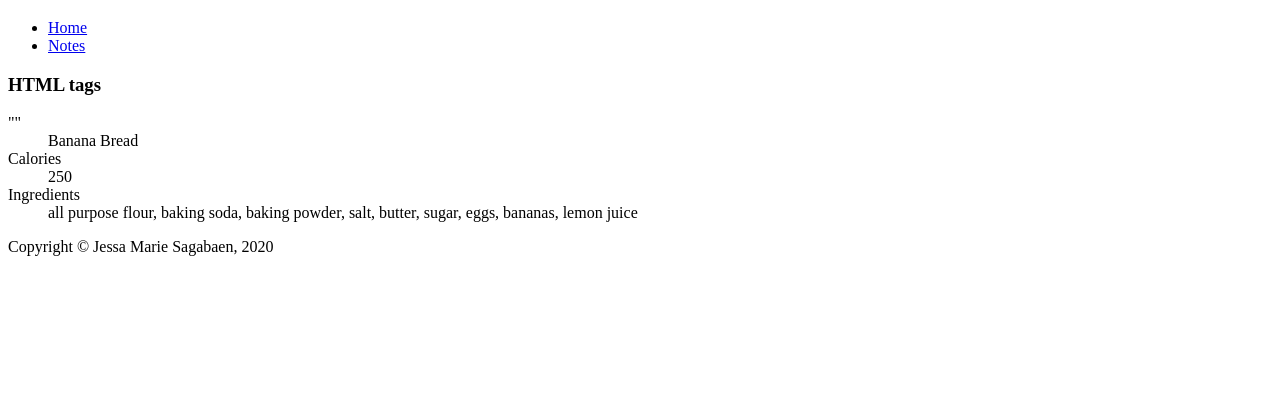
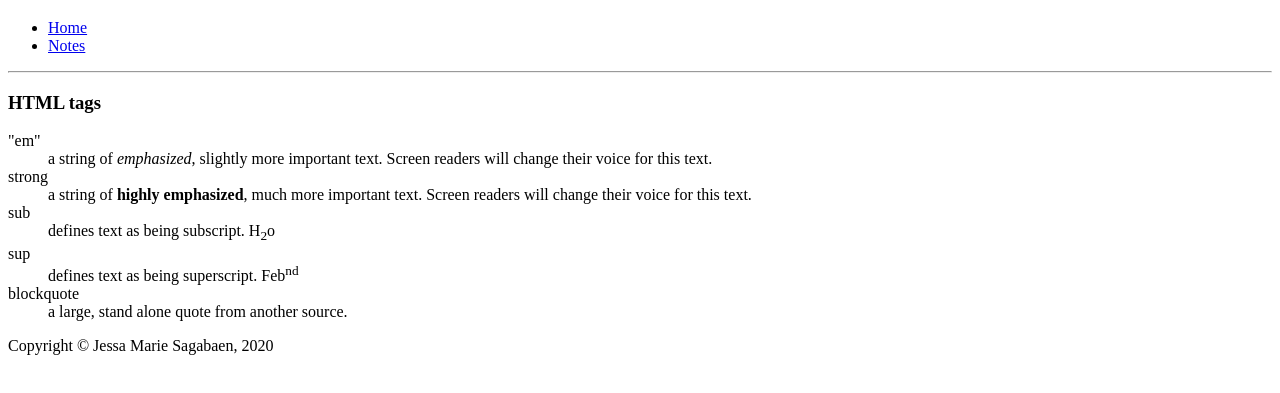
Before and after one commit to saga0022/fallterm.saga0022.github.io, a plain HTML site: page html-assignment/notes.html in a window 1280 px wide. Shown: the part 61-454 px from the top of the page. Drawn offline with Linux system fonts and the light colour scheme.

Commit message:
adding html tags

```diff
--- a/html-assignment/notes.html
+++ b/html-assignment/notes.html
@@ -24,16 +24,23 @@
     <main>
       <!-- adding section for description list -->
       <section>
+        <hr>
         <h3>HTML tags</h3>
         <dl>
-          <dt>"<em></em>"</dt>
-          <dd>Banana Bread</dd>
+          <dt>"em"</dt>
+          <dd>a string of <em>emphasized</em>, slightly more important text. Screen readers will change their voice for this text.</dd>
 
-          <dt>Calories</dt>
-          <dd>250</dd>
+          <dt>strong</dt>
+          <dd>a string of <strong>highly emphasized</strong>, much more important text. Screen readers will change their voice for this text.</dd>
 
-          <dt>Ingredients</dt>
-          <dd>all purpose flour, baking soda, baking powder, salt, butter, sugar, eggs, bananas, lemon juice</dd>
+          <dt>sub</dt>
+          <dd>defines text as being subscript. H<sub>2</sub>o</dd>
+
+          <dt>sup</dt>
+          <dd>defines text as being superscript. Feb<sup>nd</sup></dd>
+
+          <dt>blockquote</dt>
+          <dd>a large, stand alone quote from another source.</dd>
         </dl>
 
       </section>
```
Also changed, not shown: html-assignment/index.html (+1 -1 lines).
